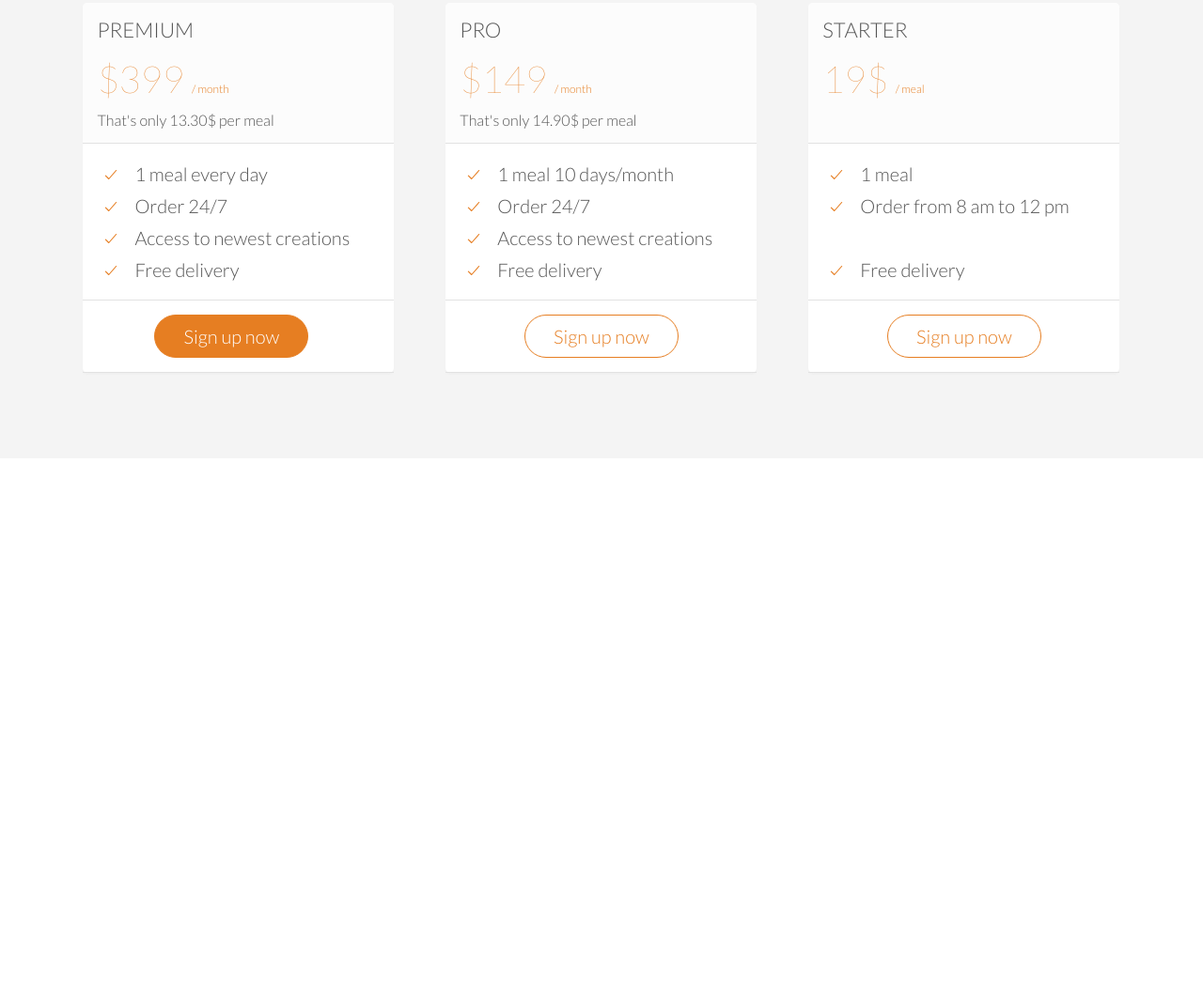
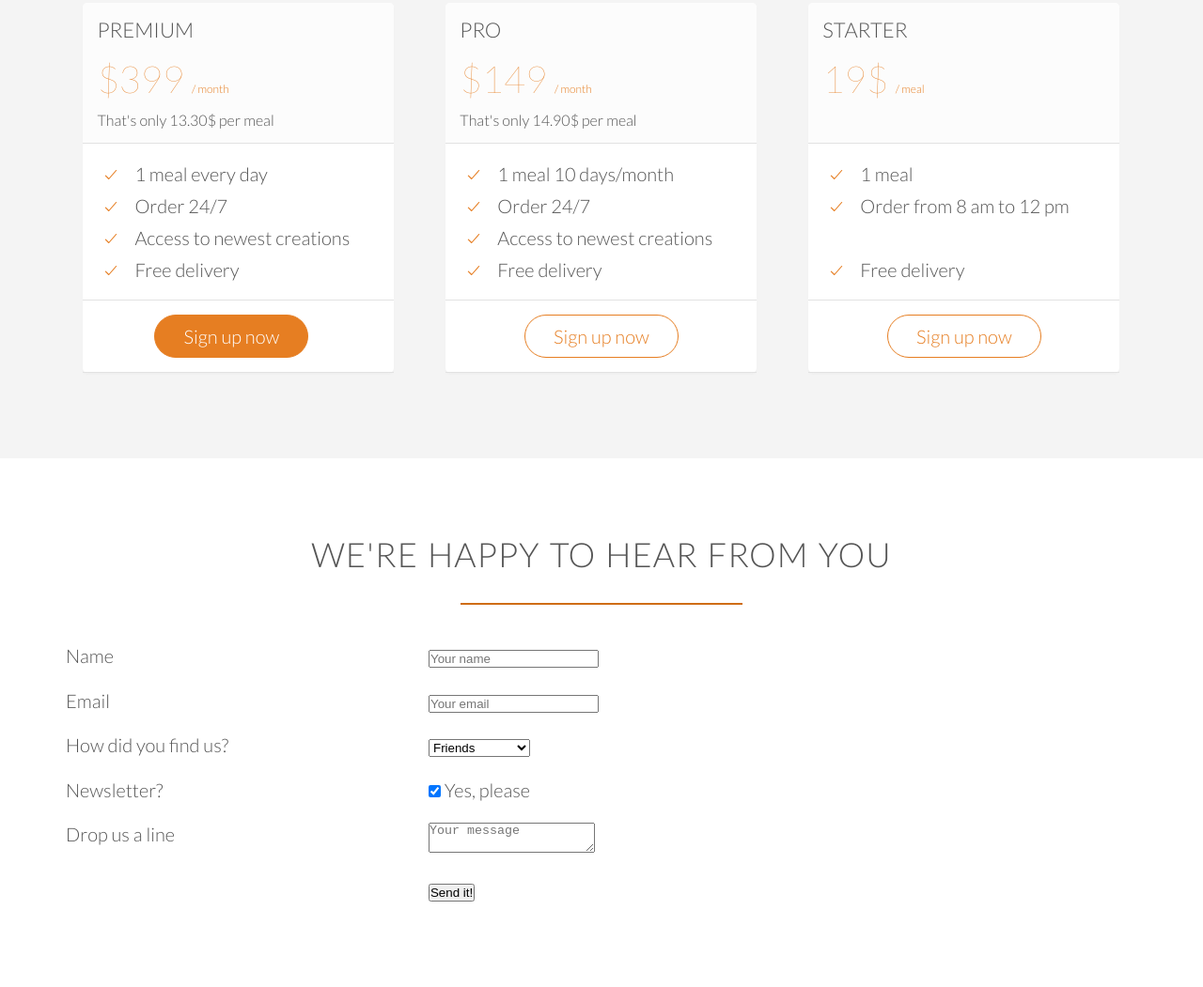
Before and after one commit to shazy89/classic-css, a plain HTML site: page index.html in a window 1280 px wide. Shown: the part 3987-5038 px from the top of the page at 94% size. Before the commit the page ends 4475 px from the top, so only its background shows below. Drawn offline with nearby package versions, Linux system fonts and the light colour scheme; some icons are missing.

Commit message:
html form rdy

```diff
--- a/index.html
+++ b/index.html
@@ -307,6 +307,70 @@
             </div>
         </div>
     </section>
+    <section class="section-form">
+        <div class="row">
+            <h2>We're happy to hear from you</h2>
+        </div>
+        <div class="row">
+            <form method="post" action="#" class="contact-form">
+                <div class="row">
+                    <div class="col span-1-of-3">
+                        <label for="name">Name</label>
+                    </div>
+                    <div class="col span-2-of-3">
+                        <input type="text" name="name" id="name" placeholder="Your name" required>
+                    </div>
+                </div>
+                <div class="row">
+                    <div class="col span-1-of-3">
+                        <label for="email">Email</label>
+                    </div>
+                    <div class="col span-2-of-3">
+                        <input type="email" name="email" id="email" placeholder="Your email" required>
+                    </div>
+                </div>
+                <div class="row">
+                    <div class="col span-1-of-3">
+                        <label for="find-us">How did you find us?</label>
+                    </div>
+                    <div class="col span-2-of-3">
+                        <select name="find-us" id="find-us">
+                            <option value="friends" selected>Friends</option>
+                            <option value="search">Search engine</option>
+                            <option value="ad">Advertisement</option>
+                            <option value="other">Other</option>
+                        </select>
+                    </div>
+                </div>
+                <div class="row">
+                    <div class="col span-1-of-3">
+                        <label>Newsletter?</label>
+                    </div>
+                    <div class="col span-2-of-3">
+                        <input type="checkbox" name="news" id="news" checked> Yes, please
+                    </div>
+                </div>
+                <div class="row">
+                    <div class="col span-1-of-3">
+                        <label>Drop us a line</label>
+                    </div>
+                    <div class="col span-2-of-3">
+                        <textarea name="message" placeholder="Your message"></textarea>
+                    </div>
+                </div>
+                <div class="row">
+                    <div class="col span-1-of-3">
+                        <label>&nbsp;</label>
+                    </div>
+                    <div class="col span-2-of-3">
+                        <input type="submit" value="Send it!">
+                    </div>
+                </div>
+
+            </form>
+
+        </div>
+    </section>
 
     <script src="https://unpkg.com/ionicons@5.4.0/dist/ionicons.js"></script>
 </body>
```
